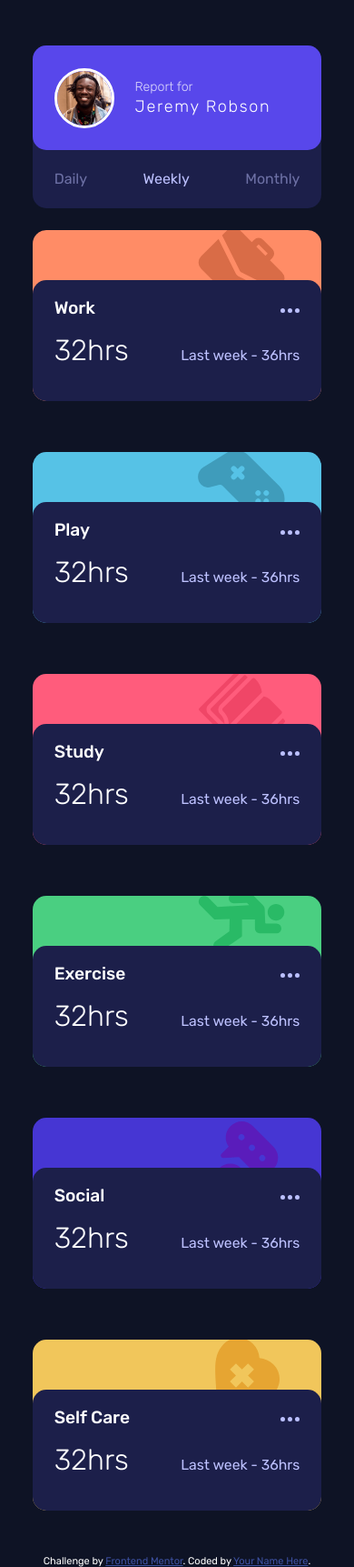
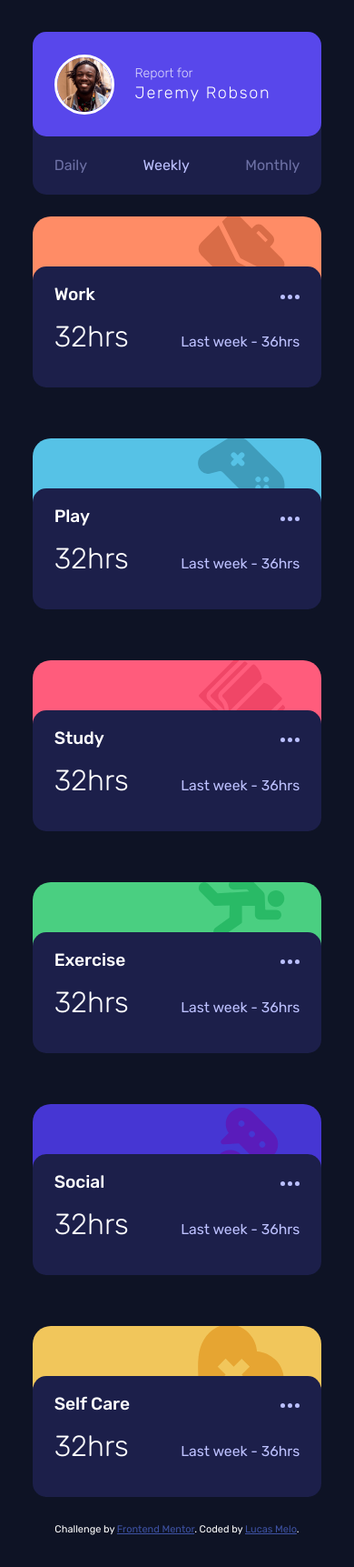
Before and after one commit to lucasmelosilva/Frontend-Mentor-Time-tracking-dashboard, a plain HTML site: page index.html in a window 390 px wide. Shown: the whole page at 91% size. After the commit the page ends 1697 px from the top, so only its background shows below. Drawn offline with Linux system fonts and the light colour scheme.

Commit message:
refatoracao dos estilos

```diff
--- a/index.html
+++ b/index.html
@@ -18,8 +18,8 @@
     .attribution {
       font-size: 11px;
       text-align: center;
+      margin-bottom: 10px;
     }
-
     .attribution a {
       color: hsl(228, 45%, 44%);
     }
@@ -154,7 +154,7 @@
 
   <div class="attribution">
     Challenge by <a href="https://www.frontendmentor.io?ref=challenge" target="_blank">Frontend Mentor</a>.
-    Coded by <a href="#">Your Name Here</a>.
+    Coded by <a href="https://github.com/lucasmelosilva">Lucas Melo</a>.
   </div>
 
   <script>
--- a/sass/colors.scss
+++ b/sass/_variaveis.scss
@@ -1,3 +1,4 @@
+// Colors
 $primary-blue: hsl(246, 80%, 60%);
 $primary-light-red-work: hsl(15, 100%, 70%);
 $primary-soft-blue-play: hsl(195, 74%, 62%);
@@ -9,3 +10,10 @@ $neutral-very-dark-blue: hsl(226, 46%, 10%);
 $neutral-dark-blue: hsl(235, 46%, 20%);
 $dasaturated-blue: hsl(235, 45%, 61%);
 $neutral-pale-blue: hsl(236, 100%, 87%);
+
+// Size and Position
+$icons-size: 6rem;
+$icons-position-x-desktop: 120px;
+$icons-position-y-desktop: -3px;
+$icons-position-x-mobile: 182px;
+$icons-position-y-mobile: -3px;
--- a/sass/activities/activity/activity.scss
+++ b/sass/activities/activity/activity.scss
@@ -1,12 +1,13 @@
 .activity {
   width: 16rem;
-  height: 16rem;
+  height: 15rem;
   display: flex;
   justify-content: flex-end;
   flex-direction: column;
 
-  border-radius: 15px;
+  border-radius: 20px;
   background: $neutral-dark-blue;
+
 }
 
 @media screen and (max-width: 1080px) {
--- a/sass/activities/exercise.scss
+++ b/sass/activities/exercise.scss
@@ -1,15 +1,15 @@
 .exercise {
   background: $primary-lime-green-exercise;
   background-image: url(../../assets/images/icon-exercise.svg);
-  background-position: 120px -3px;
+  background-position: $icons-position-x-desktop $icons-position-y-desktop;
   background-repeat: no-repeat;
-  background-size: 6rem;
+  background-size: $icons-size;
 
   grid-area: exercise;
 }
 
 @media screen and (max-width: 1080px) {
   .exercise {
-    background-position: 182px -3px;
+    background-position: $icons-position-x-mobile $icons-position-y-mobile;
   }
 }
--- a/sass/activities/play.scss
+++ b/sass/activities/play.scss
@@ -1,15 +1,15 @@
 .play {
   background: $primary-soft-blue-play;
   background-image: url(../../assets/images/icon-play.svg);
-  background-position: 120px -3px;
+  background-position: $icons-position-x-desktop $icons-position-y-desktop;
   background-repeat: no-repeat;
-  background-size: 6rem;
+  background-size: $icons-size;
 
   grid-area: play;
 }
 
 @media screen and (max-width: 1080px) {
   .play {
-    background-position: 182px -3px;
+    background-position: $icons-position-x-mobile $icons-position-y-mobile;
   }
 }
--- a/sass/activities/self-care.scss
+++ b/sass/activities/self-care.scss
@@ -1,15 +1,15 @@
 .self-care {
   background: $soft-orange-self-care;
   background-image: url(../../assets/images/icon-self-care.svg);
-  background-position: 143px -3px;
+  background-position: $icons-position-x-desktop $icons-position-y-desktop;
   background-repeat: no-repeat;
-  background-size: 4.5rem;
+  background-size: $icons-size;
 
   grid-area: self_care;
 }
 
 @media screen and (max-width: 1080px) {
   .self-care {
-    background-position: 201px -3px;
+    background-position: $icons-position-x-mobile $icons-position-y-mobile;
   }
 }
--- a/sass/activities/social.scss
+++ b/sass/activities/social.scss
@@ -1,15 +1,15 @@
 .social {
   background: $primary-violet-social;
   background-image: url(../../assets/images/icon-social.svg);
-  background-position: 120px -3px;
+  background-position: $icons-position-x-desktop $icons-position-y-desktop;
   background-repeat: no-repeat;
-  background-size: 6rem;
+  background-size: $icons-size;
 
   grid-area: social;
 }
 
 @media screen and (max-width: 1080px) {
   .social {
-    background-position: 182px -3px;
+    background-position: $icons-position-x-mobile $icons-position-y-mobile;
   }
 }
--- a/sass/activities/study.scss
+++ b/sass/activities/study.scss
@@ -1,15 +1,15 @@
 .study {
   background: $primary-light-red-study;
   background-image: url(../../assets/images/icon-study.svg);
-  background-position: 120px -3px;
+  background-position: $icons-position-x-desktop $icons-position-y-desktop;
   background-repeat: no-repeat;
-  background-size: 6rem;
+  background-size: $icons-size;
 
   grid-area: study;
 }
 
 @media screen and (max-width: 1080px) {
   .study {
-    background-position: 182px -3px;
+    background-position: $icons-position-x-mobile $icons-position-y-mobile;
   }
 }
--- a/sass/activities/work.scss
+++ b/sass/activities/work.scss
@@ -1,15 +1,15 @@
 .work {
   background: $primary-light-red-work;
   background-image: url(../../assets/images/icon-work.svg);
-  background-position: 120px -3px;
+  background-position: $icons-position-x-desktop $icons-position-y-desktop;
   background-repeat: no-repeat;
-  background-size: 6rem;
+  background-size: $icons-size;
 
   grid-area: work;
 }
 
 @media screen and (max-width: 1080px) {
   .work {
-    background-position: 182px -3px;
+    background-position: $icons-position-x-mobile $icons-position-y-mobile;
   }
 }
--- a/sass/base.scss
+++ b/sass/base.scss
@@ -9,7 +9,7 @@ body {
   display: flex;
   justify-content: center;
   align-items: center;
-  margin: 50px auto 50px auto;
+  margin: 35px auto 30px auto;
   max-width: 1183px;
 }
 
--- a/sass/style.scss
+++ b/sass/style.scss
@@ -1,4 +1,4 @@
-@import "./colors";
+@import "./_variaveis";
 @import "./base";
 @import "./user/user";
 @import "./user/user-header";
--- a/sass/user/user.scss
+++ b/sass/user/user.scss
@@ -1,14 +1,16 @@
 .user {
   background: $neutral-dark-blue;
   width: 28%;
-  height: 100%;
+  height: 96%;
   border-radius: 15px;
+  align-self: flex-end;
 }
 
 @media screen and (max-width: 1080px) {
   .user {
     display: flex;
     flex-direction: column;
+    align-self: center;
     width: 85%;
     height: auto;
   }
```
Also changed, not shown: css/style.css, text.txt (added), 1 other file.
